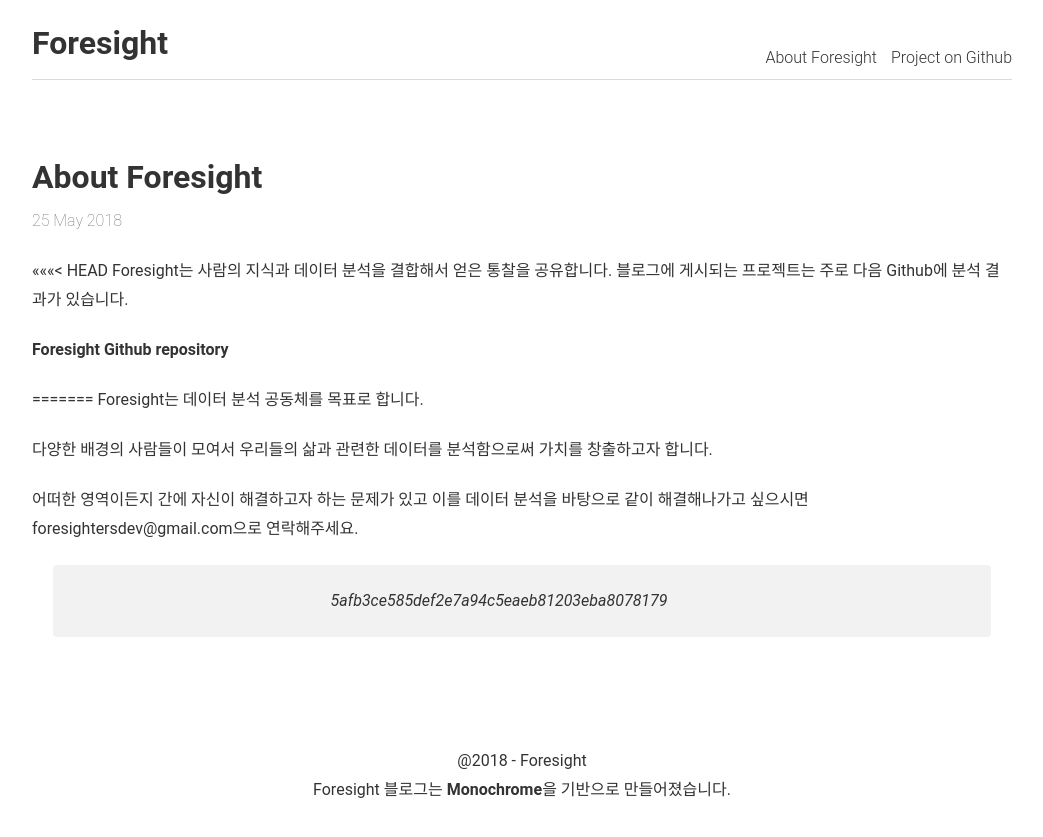
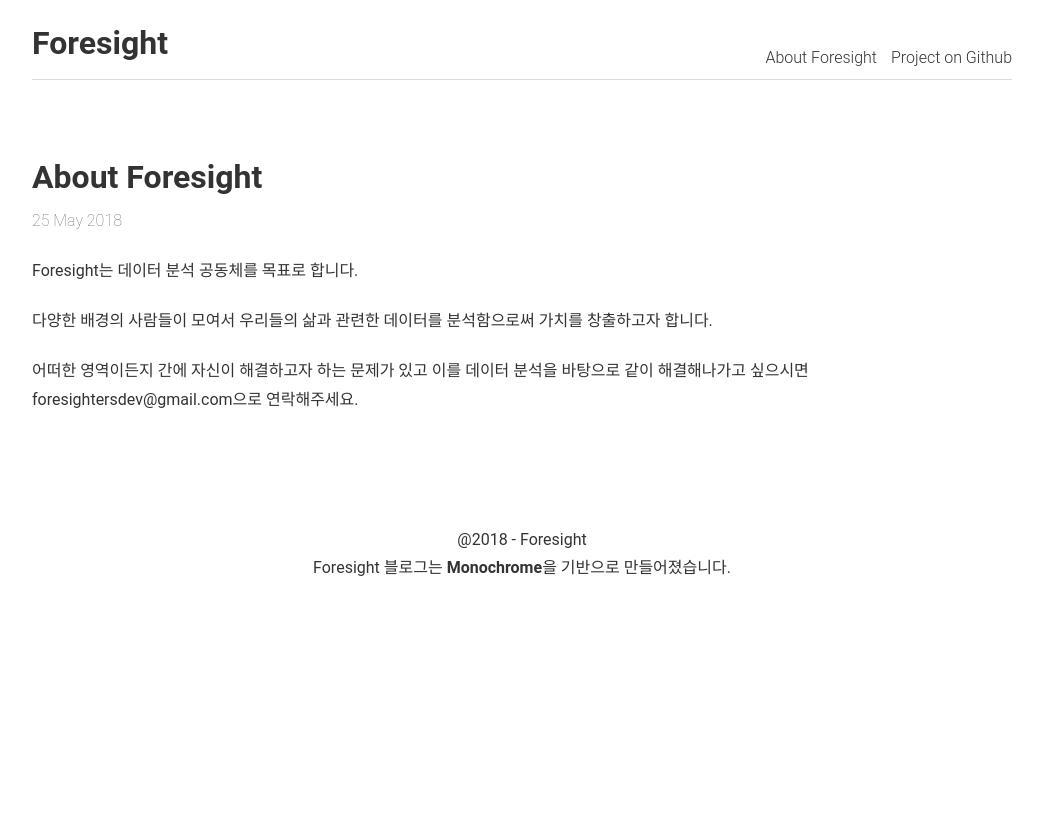
Before and after one commit to foresighters/foresighters.github.io, a Jekyll site: the page built from _posts/2018-05-25-About Foresight.md, in a window 1280 px wide. Shown: the top 837 px of the page, without its empty margins (118-1161 px from the left). Built offline with Jekyll 4.4.1, drawn with Linux system fonts in a browser that asks for light colours; our own code applies the rules of GitHub Pages for plain Markdown files; comment, search, counter and statistics services are not loaded.

Commit message:
post 수정

```diff
--- a/_posts/2018-05-25-About Foresight.md
+++ b/_posts/2018-05-25-About Foresight.md
@@ -3,15 +3,8 @@
 description: About Foresight
 header: About Foresight
 ---
-<<<<<<< HEAD
-Foresight는 사람의 지식과 데이터 분석을 결합해서 얻은 통찰을 공유합니다. <!--break--> 블로그에 게시되는 프로젝트는 주로 다음 Github에 분석 결과가 있습니다.
-
-[Foresight Github repository](https://github.com/foresighters/project-storage)
-
-=======
 Foresight는 데이터 분석 공동체를 목표로 합니다.<!--break-->
 
 다양한 배경의 사람들이 모여서 우리들의 삶과 관련한 데이터를 분석함으로써 가치를 창출하고자 합니다.
 
 어떠한 영역이든지 간에 자신이 해결하고자 하는 문제가 있고 이를 데이터 분석을 바탕으로 같이 해결해나가고 싶으시면 foresightersdev@gmail.com으로 연락해주세요.
->>>>>>> 5afb3ce585def2e7a94c5eaeb81203eba8078179
```
Also changed, not shown: _posts/2018-06-08-베이지안을 활용한 2018년 6월 13일 선거 예측.md (+2 -1 lines).
